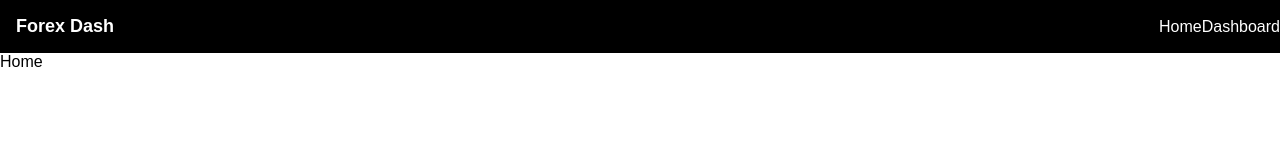
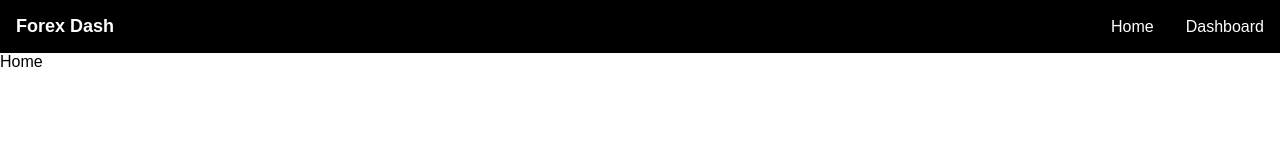
Before and after one commit to pochiman/algorithmic-forex-trading, a React (Create React App) app in the folder forex-dash/: page / in a window 1280 px wide. Shown: the top 160 px of the page. Built offline with nearby package versions, Linux system fonts and the light colour scheme; a web font is replaced by a local one.

Commit message:
initial commit

```diff
--- /dev/null
+++ b/forex-dash/src/components/NavbarLink.jsx
@@ -0,0 +1,12 @@
+import React from 'react'
+import { NavLink } from 'react-router-dom'
+
+function NavbarLink({ path, text }) {
+    return (
+        <div className='navlink'>
+            <NavLink to={path} style={{textDecoration: 'none'}}>{text}</NavLink>
+        </div>
+    )
+}
+
+export default NavbarLink
--- a/forex-dash/src/components/NavigationBar.jsx
+++ b/forex-dash/src/components/NavigationBar.jsx
@@ -1,12 +1,13 @@
 import React from 'react'
+import NavbarLink from './NavbarLink'
 
 function NavigationBar() {
     return (
         <div id="navbar">
             <div className="navtitle">Forex Dash</div>
             <div id="navlinks">
-                <span>Home</span>
-                <span>Dashboard</span>
+                <NavbarLink path="/" text="Home"/>
+                <NavbarLink path="/dashboard" text="Dashboard"/>
             </div>
         </div>
     )
--- a/forex-dash/src/index.css
+++ b/forex-dash/src/index.css
@@ -23,3 +23,23 @@ body {
     font-weight: 700;
     padding: 1rem;
 }
+
+#navlinks {
+    display: flex;
+}
+
+.navlink {
+    padding: 1rem;
+}
+
+.navlink a {
+    color: white;
+}
+
+.navlink a:visited {
+    color: white;
+}
+
+.navlink a:hover {
+    color: #ddd;
+}
```
